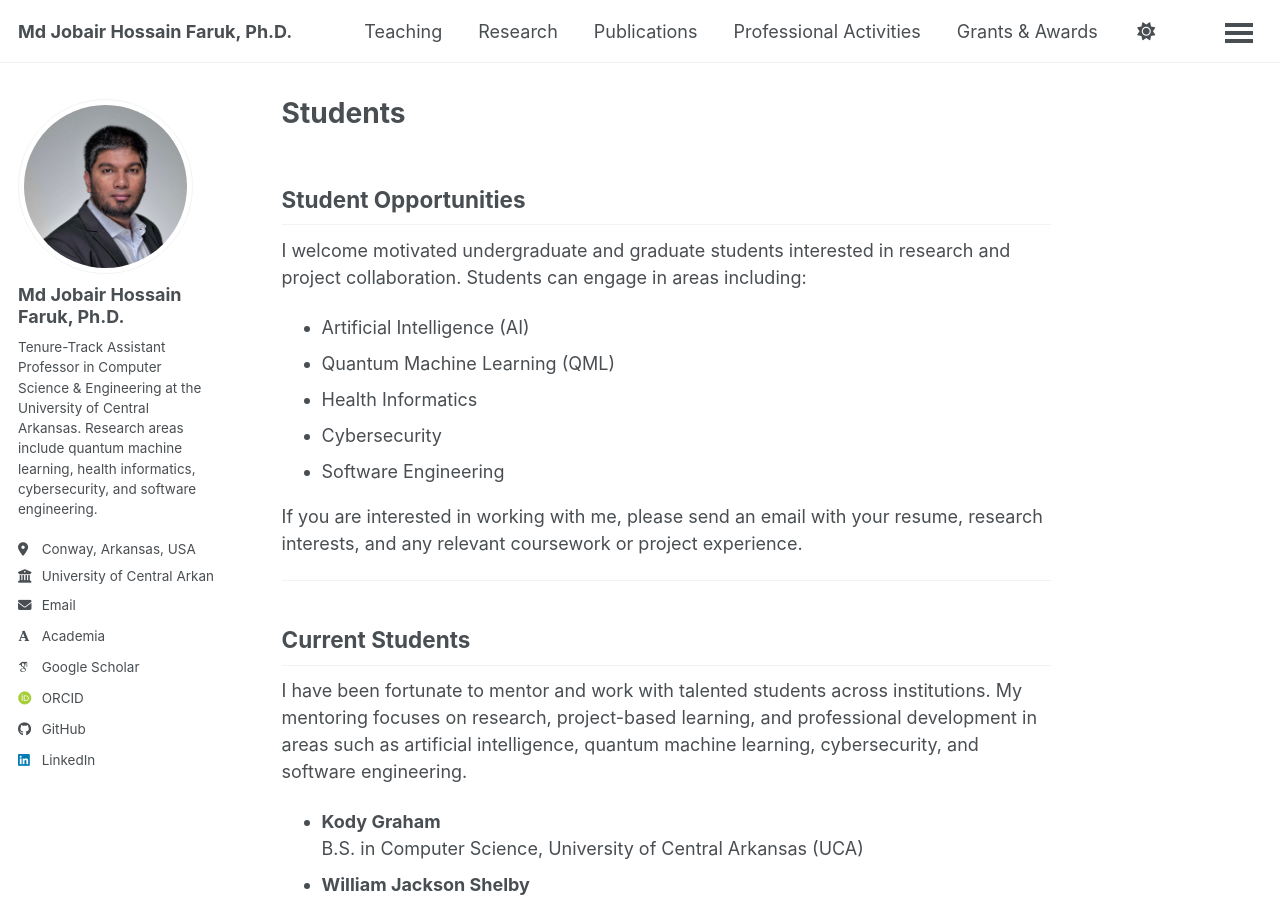
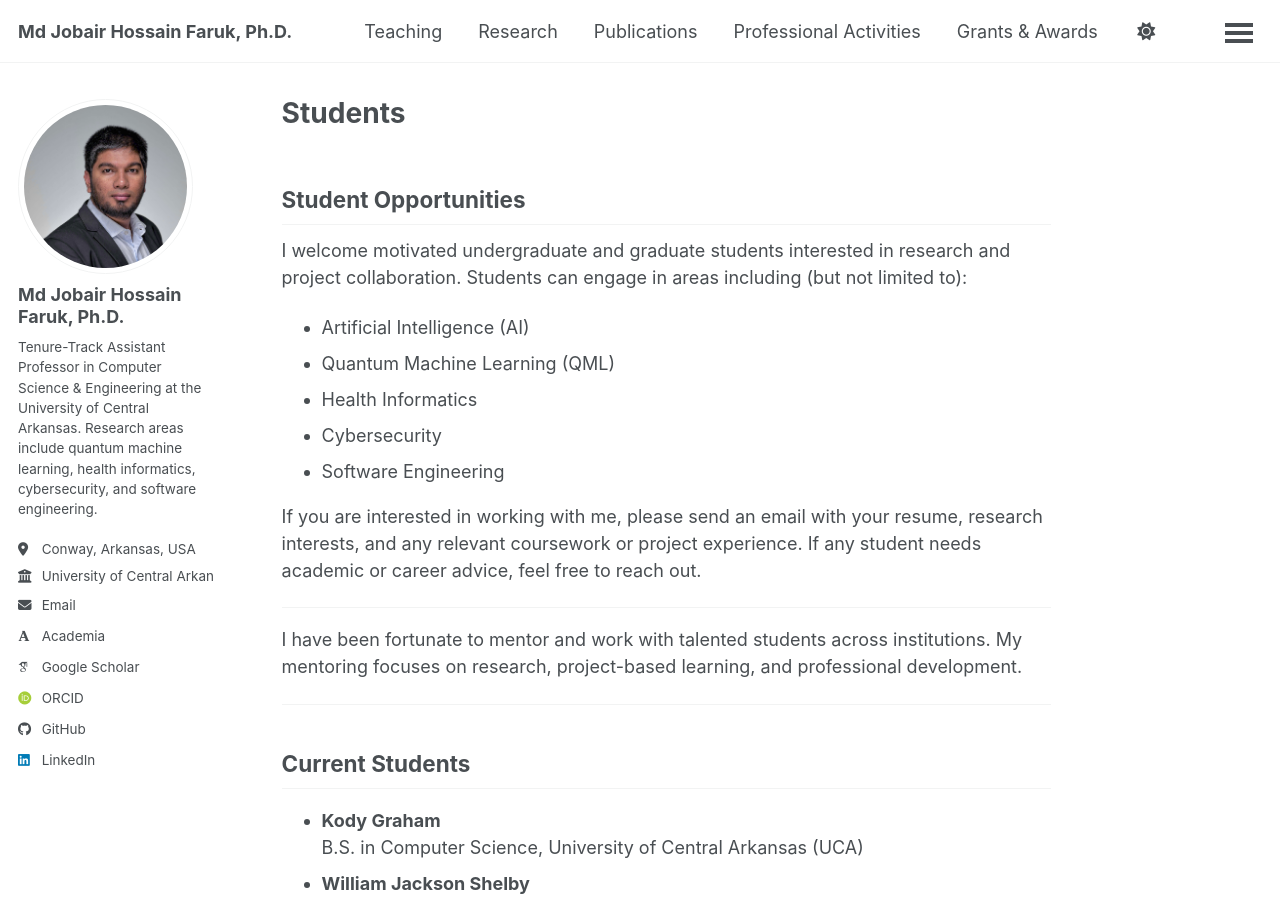
Before and after one commit to jobair-hossain/jobair-hossain.github.io, a Jekyll site: the page built from _pages/students.html, in a window 1280 px wide and 900 px high. Built offline with Jekyll 4.4.1, drawn with Linux system fonts in a browser that asks for light colours; some web fonts are replaced; a script bundle is joined from its source files by our own code; library files that are not in the unit come from our copies.

Commit message:
Update students.html

```diff
--- a/_pages/students.html
+++ b/_pages/students.html
@@ -5,11 +5,11 @@ permalink: /students/
 author_profile: true
 ---
 
-
 <h2>Student Opportunities</h2>
 
 <p>
-I welcome motivated undergraduate and graduate students interested in research and project collaboration. Students can engage in areas including:
+I welcome motivated undergraduate and graduate students interested in research and project collaboration.
+Students can engage in areas including (but not limited to):
 </p>
 
 <ul>
@@ -22,30 +22,28 @@ I welcome motivated undergraduate and graduate students interested in research a
 
 <p>
 If you are interested in working with me, please send an email with your resume, research interests, and any relevant coursework or project experience.
+If any student needs academic or career advice, feel free to reach out.
 </p>
 
+<hr />
+
+<p>
+I have been fortunate to mentor and work with talented students across institutions.
+My mentoring focuses on research, project-based learning, and professional development.
+</p>
 
 <hr />
 
 <h2>Current Students</h2>
 
-
-<p>
-I have been fortunate to mentor and work with talented students across institutions.
-My mentoring focuses on research, project-based learning, and professional development in areas such as
-artificial intelligence, quantum machine learning, cybersecurity, and software engineering.
-</p>
-
 <ul>
   <li>
-    <strong>Kody Graham</strong>
-    <br />
+    <strong>Kody Graham</strong><br />
     B.S. in Computer Science, University of Central Arkansas (UCA)
   </li>
 
   <li>
-    <strong>William Jackson Shelby</strong>
-    <br />
+    <strong>William Jackson Shelby</strong><br />
     B.S. in Software Engineering, University of Central Arkansas (UCA)
   </li>
 </ul>
@@ -56,20 +54,14 @@ artificial intelligence, quantum machine learning, cybersecurity, and software e
 
 <ul>
   <li>
-    <strong>Juanjo Rodriguez</strong>
-    <br />
-    B.S. in Cybersecurity, Kennesaw State University
-    <br />
+    <strong>Juanjo Rodriguez</strong><br />
+    B.S. in Cybersecurity, Kennesaw State University<br />
     Currently: M.S. in Intelligence Analysis, The Johns Hopkins University
   </li>
 
   <li>
-    <strong>Kazi (Rokibul) Hossain</strong>
-    <br />
-    Advised during high school at Wheeler Magnet School
-    <br />
+    <strong>Kazi (Rokibul) Hossain</strong><br />
+    Advised during high school at Wheeler Magnet School<br />
     Currently: B.S. in Computer Science, Kennesaw State University
   </li>
 </ul>
-
-<hr />
```
